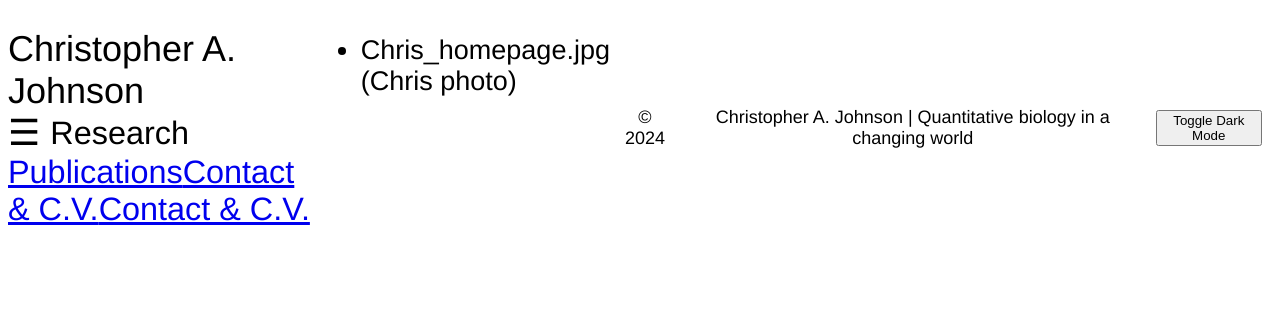
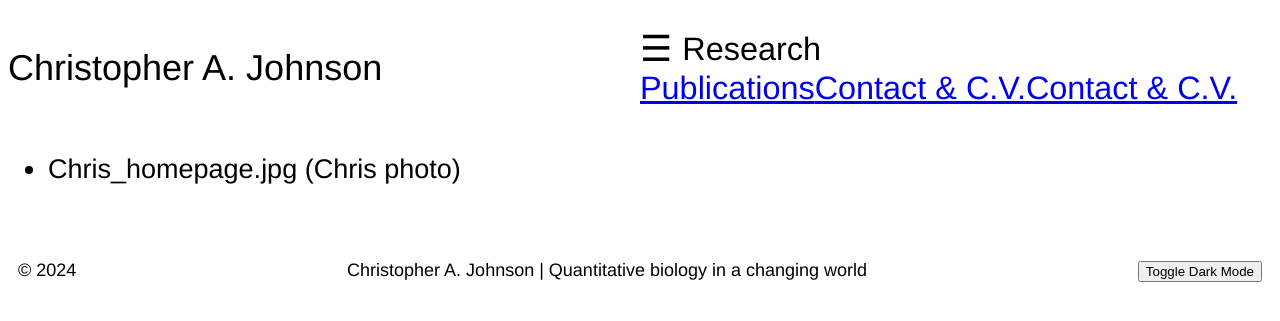
Before and after one commit to chrisajohnson/chrisajohnson.github.io, a Jekyll site: the page built from images/images.md, in a window 1280 px wide. Shown: the top 321 px of the page. Built offline with Jekyll 4.4.1, drawn with Linux system fonts in a browser that asks for light colours; our own code applies the rules of GitHub Pages for plain Markdown files.

Commit message:
Update styles.css

```diff
--- a/assets/css/styles.css
+++ b/assets/css/styles.css
@@ -6,7 +6,6 @@ html {
 
 /* Container */
 .site-container {
-  display: flex; /* Use flexbox for layout */
   width: 100%; /* Full width for smaller screens */
   max-width: 1600px; /* Set maximum width */
   margin: 0 auto; /* Centers the container */
@@ -14,6 +13,7 @@ html {
 
 /* Header */
 .site-header {
+  display: flex; /* Use flexbox for layout */
   align-items: center; /* Center items vertically */
   padding: 20px 0; /* Add vertical padding */
 }
```
